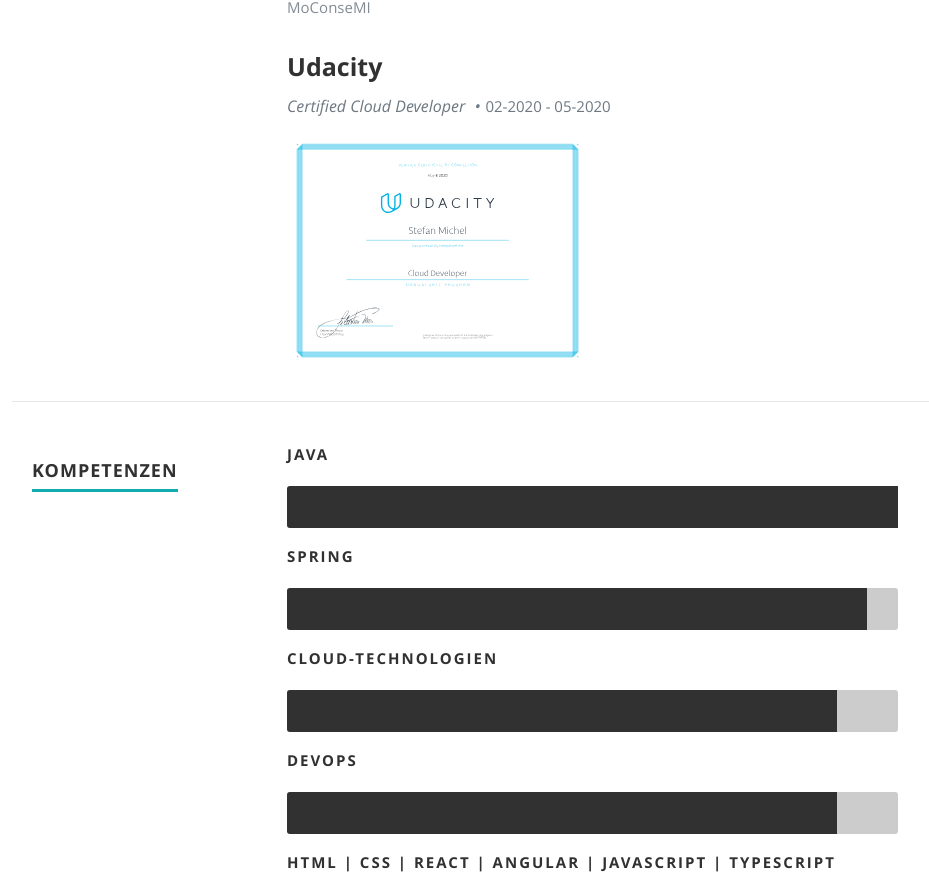
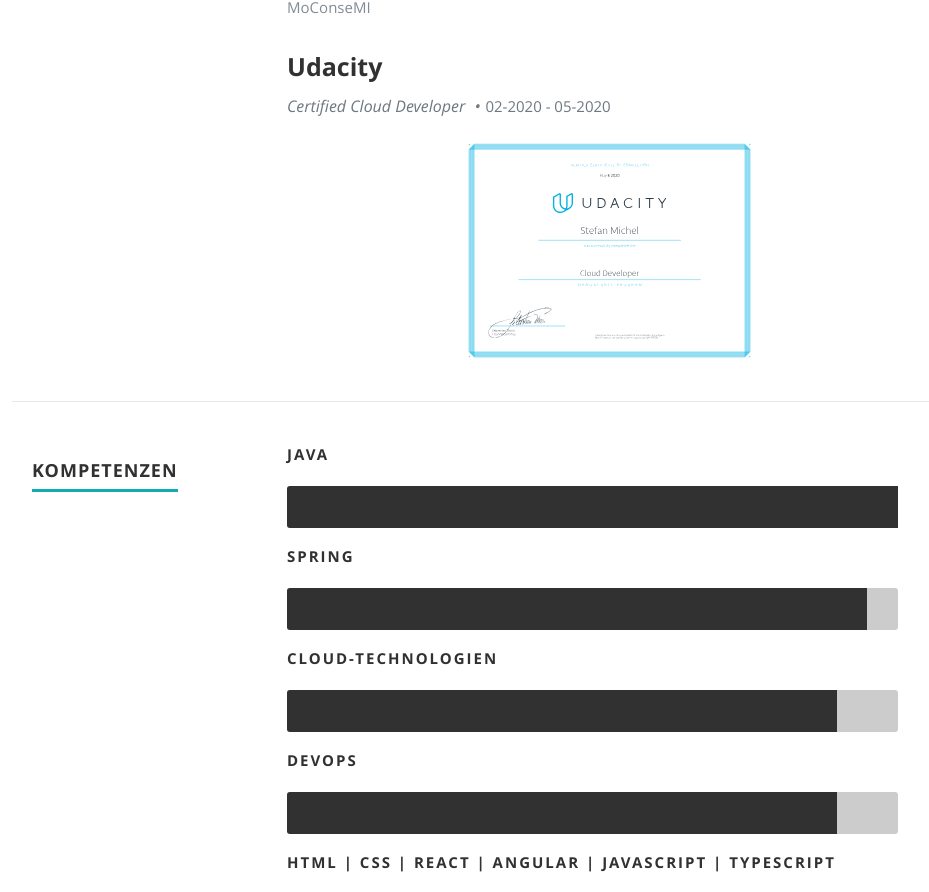
Before and after one commit to stefanm96/website, a React (Create React App) app: page / in a window 1280 px wide. Shown: the part 3356-4248 px from the top of the page, without its empty margins (118-1047 px from the left). Built offline with nearby package versions, Linux system fonts and the light colour scheme.

Commit message:
center images in resume section

```diff
--- a/public/css/layout.css
+++ b/public/css/layout.css
@@ -279,6 +279,11 @@
 #resume .date {
    font: 15px/24px 'opensans-regular', sans-serif;
    margin-top: 6px;
+}
+
+#resume .resumeImage {
+   display: block;
+   text-align: center;
 }
 
 /*----------------------------------------------*/
--- a/src/Components/Resume.js
+++ b/src/Components/Resume.js
@@ -27,7 +27,7 @@
           <p className="info">{education.degree} <span>&bull;</span><em className="date">{education.graduated}</em></p>
           {education.description && <p>{education.description}</p>}
           {education.image &&
-            <a href={education.imageUrl}>
+            <a href={education.imageUrl} className="resumeImage">
               <img src={education.image} width="300" height="140" />
             </a>
           }
```
